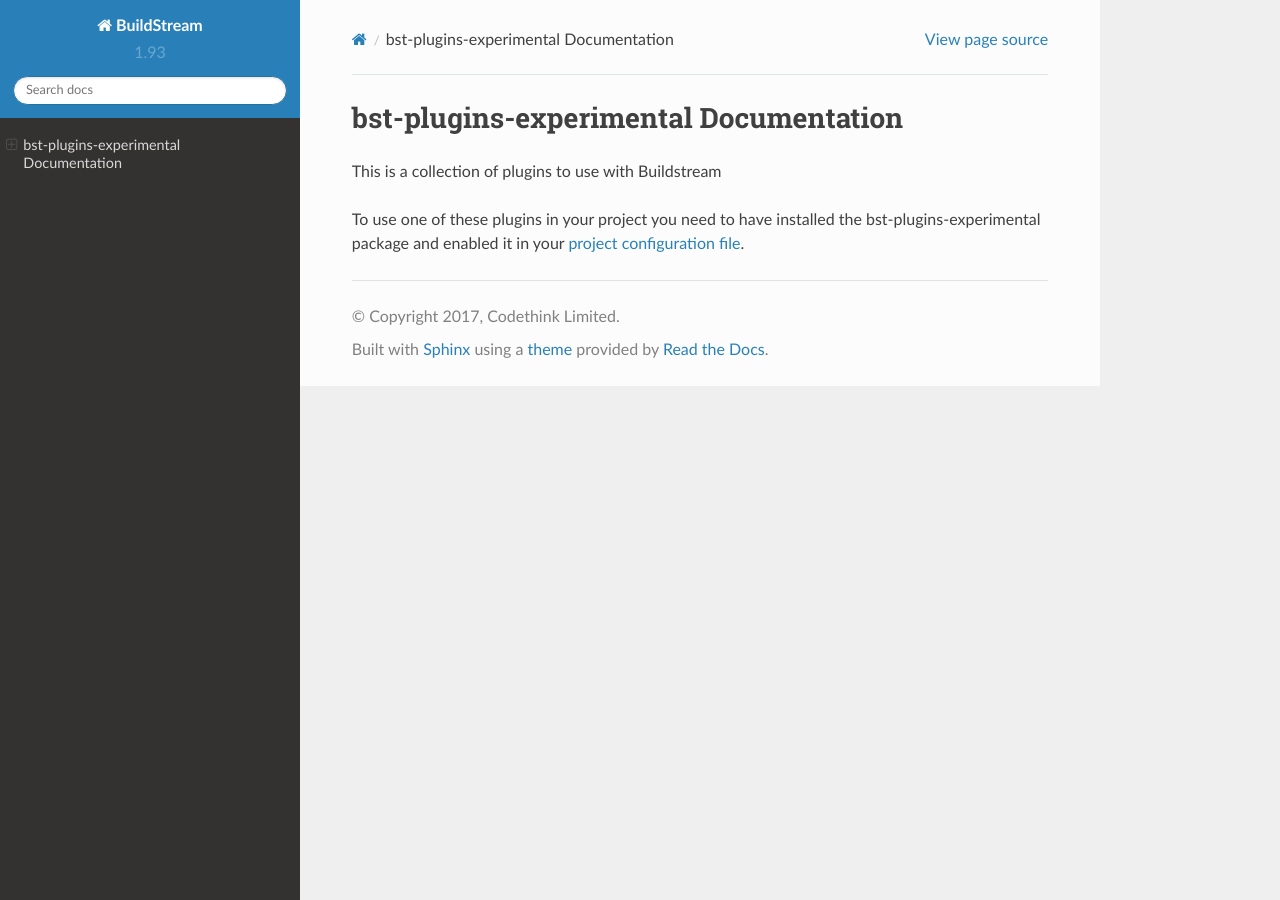
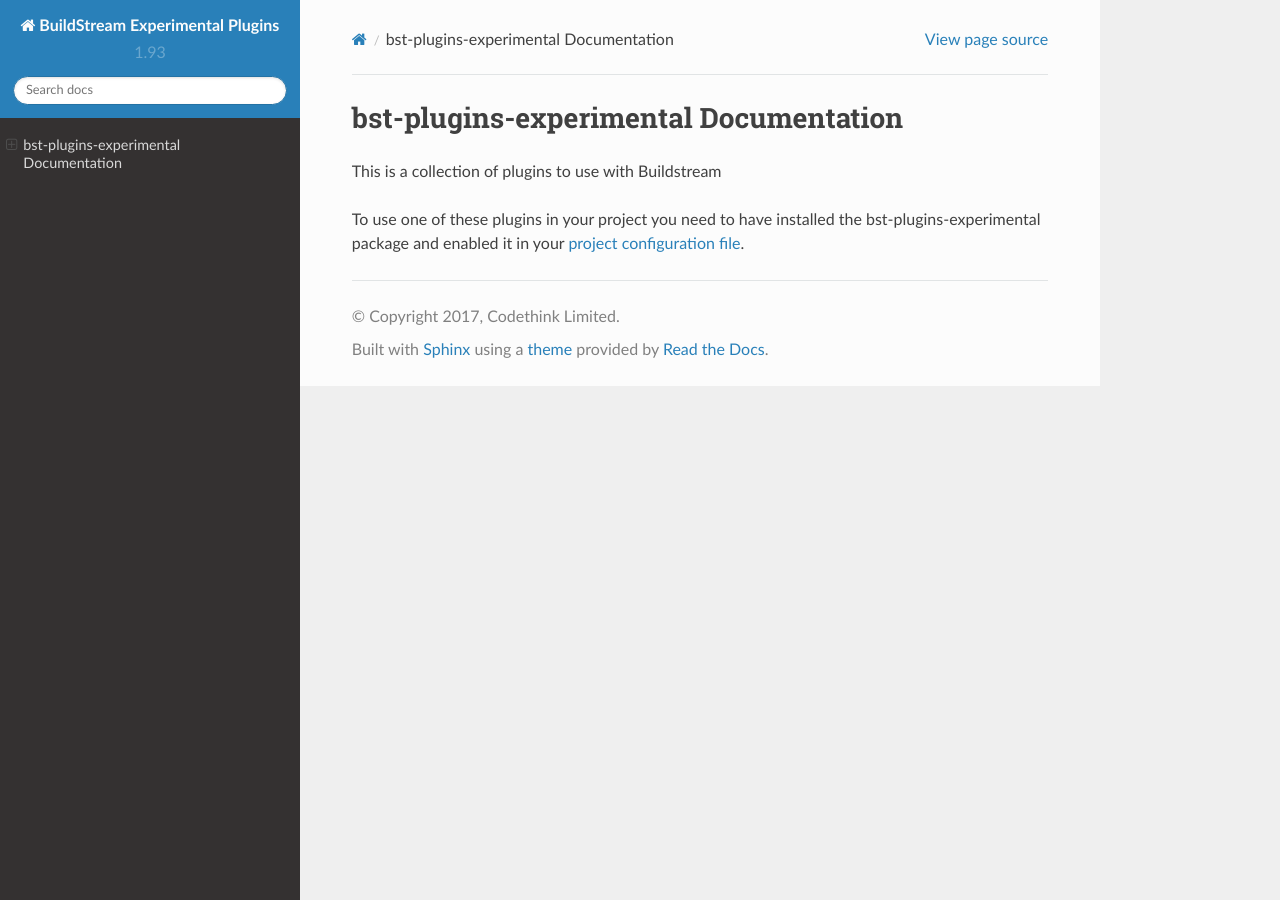
Before and after one commit to buildstream-migration/bst-plugins-experimental, a Sphinx documentation site: the page built from doc/source/index.rst, in a window 1280 px wide. Built offline with Sphinx 7.4.7 and the Read the Docs theme 2.0.0, drawn with Linux system fonts in a browser that asks for light colours; pages that are not in the unit, such as notebooks, are missing from menus.

Commit message:
doc/source/conf.py: Fix project name

```diff
--- a/doc/source/conf.py
+++ b/doc/source/conf.py
@@ -54,7 +54,7 @@
 master_doc = 'index'
 
 # General information about the project.
-project = 'BuildStream'
+project = 'BuildStream Experimental Plugins'
 copyright = '2017, Codethink Limited'
 author = 'Tristan Van Berkom'
 
```
